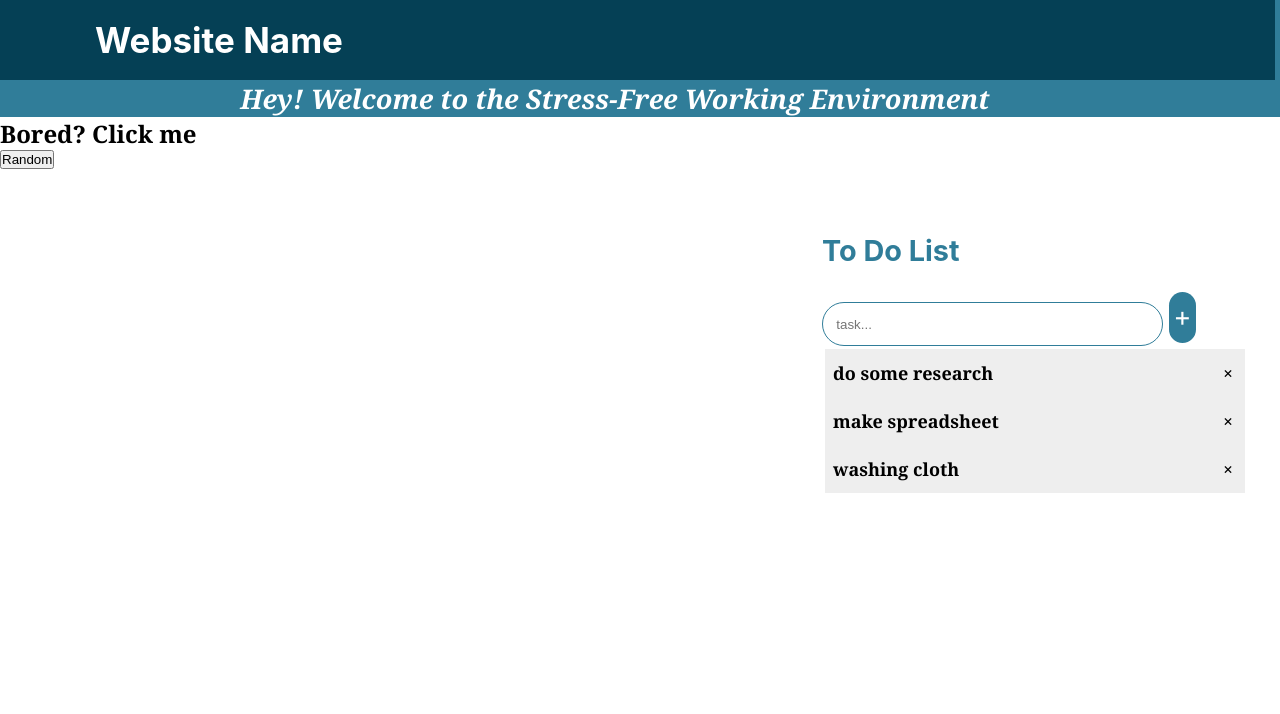
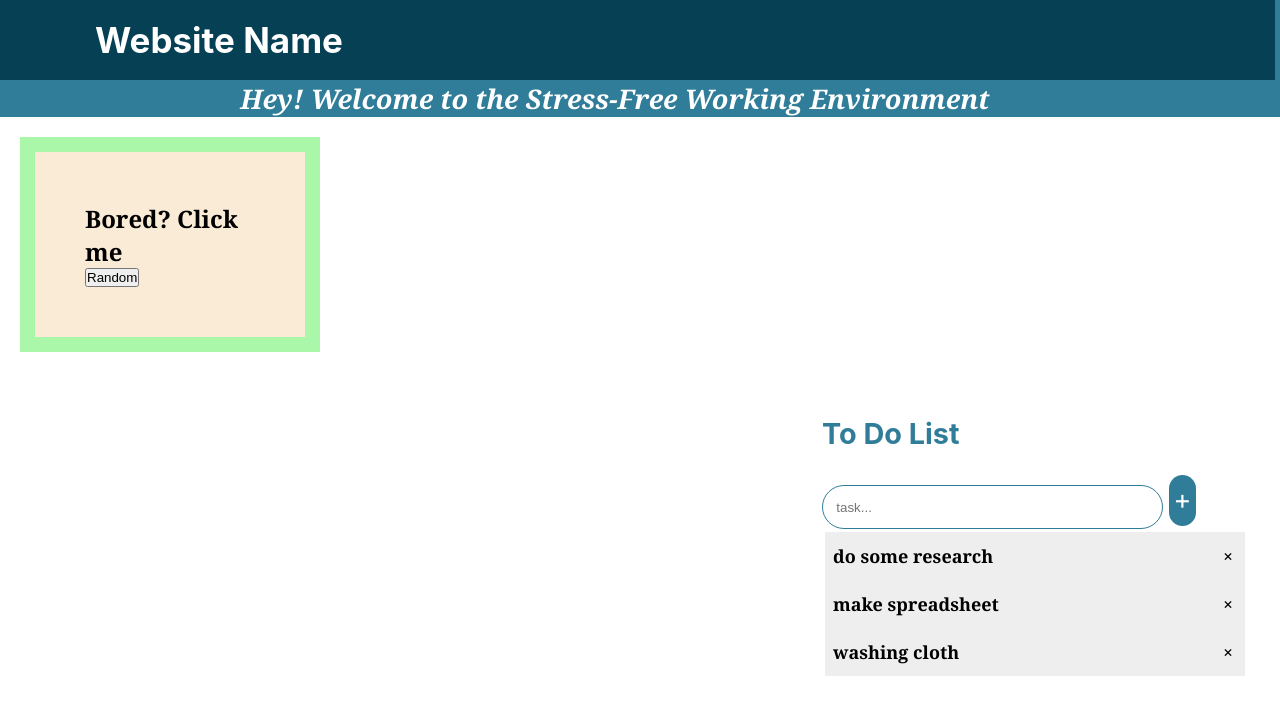
Before and after one commit to zuhailyroslizam/WinterAthena-Hackathon2021, a plain HTML site: page index.html in a window 1280 px wide. Drawn offline with Linux system fonts and the light colour scheme; no server answers; a web font is replaced by a local one.

Commit message:
added border

```diff
--- a/main.css
+++ b/main.css
@@ -203,3 +203,11 @@ ul li:hover {
     background-color: #f44336;
     color: white;
 }
+
+.bored-container{
+    background-color:antiquewhite;
+    width: 300px;
+    border: 15px solid rgb(170, 247, 170);
+    padding: 50px;
+    margin: 20px;
+  }
```
